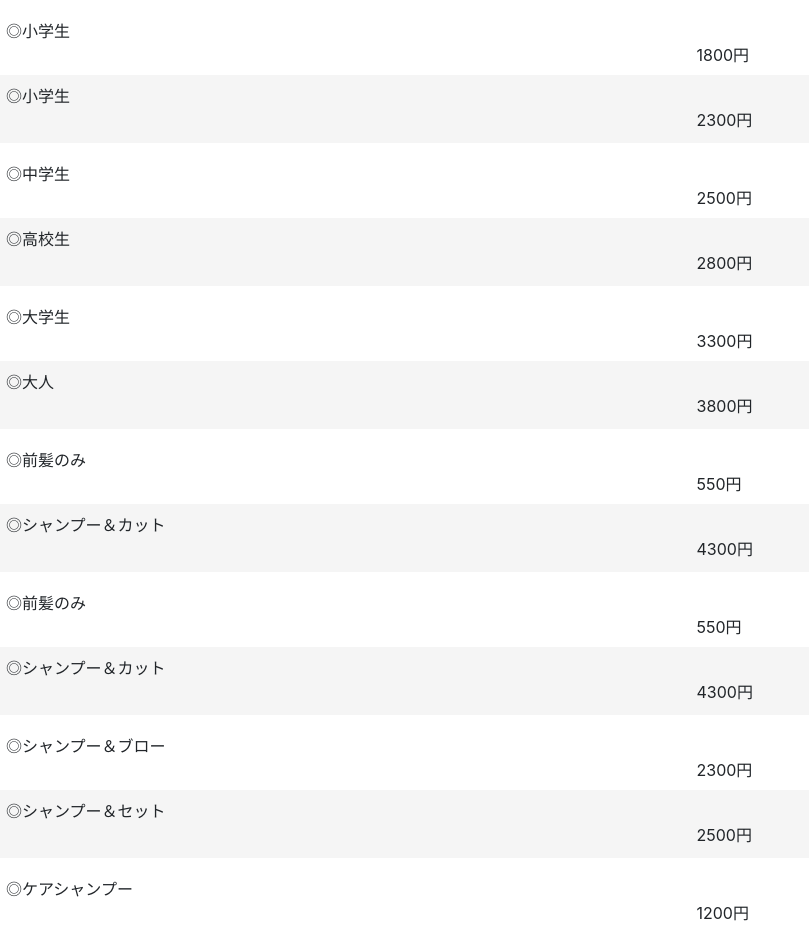
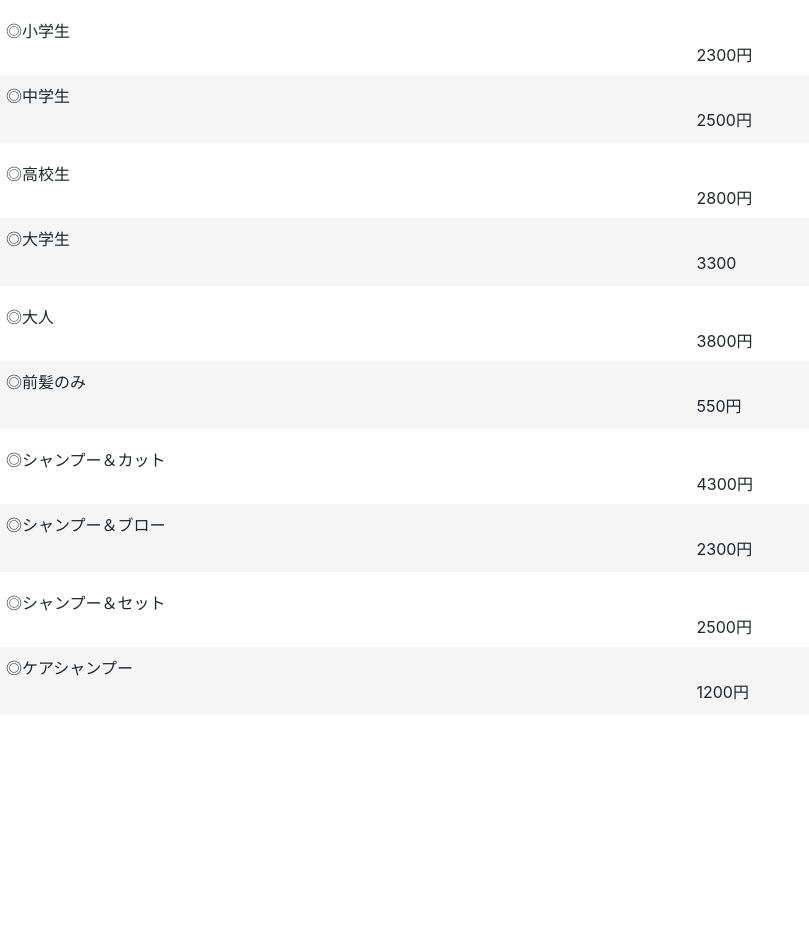
Before and after one commit to beautyoda/cut, a plain HTML site: page index.html in a window 1280 px wide. Shown: the part 554-1487 px from the top of the page, without its empty margins (0-809 px from the left). After the commit the page ends 1285 px from the top, so only its background shows below. Drawn offline with nearby package versions, Linux system fonts and the light colour scheme; a script that the page names is missing.

Commit message:
Update index.html

```diff
--- a/index.html
+++ b/index.html
@@ -31,12 +31,73 @@
 	<div class="span-5">
 <div>　</div>
 
-<div>　　 1800円</div>
+<div>　 　2300円</div>
 	</div>
 </div>
 
 <div class="fadein row03" style="background-color: #F5F5F5; padding:3px 0; margin-bottom: 1em;">
-	<div class="span-10">◎小学生</div>
+	<div class="span-10">◎中学生</div>
+	<div class="span-5">
+<div>　</div>
+
+<div>　　 2500円</div>
+	</div>
+</div>
+
+<div class="fadein row04">
+	<div class="span-10">◎高校生</div>
+	</div>
+<div class="fadein row04">
+	<div class="span-5">
+<div>　</div>
+
+<div>　 　2800円</div>
+	</div>
+</div>
+
+<div class="fadein row05" style="background-color: #F5F5F5; padding:3px 0; margin-bottom: 1em;">
+	<div class="span-10">◎大学生</div>
+	<div class="span-5">
+<div>　</div>
+
+<div>　　 3300</div>
+	</div>
+</div>
+
+<div class="fadein row06">
+	<div class="span-10">◎大人</div>
+	</div>
+<div class="fadein row06">
+	<div class="span-5">
+<div>　</div>
+
+<div>　　 3800円</div>
+	</div>
+</div>
+
+<div class="fadein row07" style="background-color: #F5F5F5; padding:3px 0; margin-bottom: 1em;">
+	<div class="span-10">◎前髪のみ</div>
+	<div class="span-5">
+<div>　</div>
+
+<div>　　 550円</div>
+	</div>
+</div>
+
+<div class="fadein row08">
+	<div class="span-10">◎シャンプー＆カット</div>
+	</div>
+<div class="fadein row08">
+	<div class="span-5">
+<div>　</div>
+
+<div>　　 4300円</div>
+	</div>
+</div>
+
+<div class="fadein row09" style="background-color: #F5F5F5; padding:3px 0; margin-bottom: 1em;">
+	<div class="span-10">
+◎シャンプー＆ブロー</div>
 	<div class="span-5">
 <div>　</div>
 
@@ -44,107 +105,11 @@
 	</div>
 </div>
 
-<div class="fadein row04">
-	<div class="span-10">◎中学生</div>
-	</div>
-<div class="fadein row04">
-	<div class="span-5">
-<div>　</div>
-
-<div>　 　2500円</div>
-	</div>
-</div>
-
-<div class="fadein row05" style="background-color: #F5F5F5; padding:3px 0; margin-bottom: 1em;">
-	<div class="span-10">◎高校生</div>
-	<div class="span-5">
-<div>　</div>
-
-<div>　　 2800円</div>
-	</div>
-</div>
-
-<div class="fadein row06">
-	<div class="span-10">◎大学生</div>
-	</div>
-<div class="fadein row06">
-	<div class="span-5">
-<div>　</div>
-
-<div>　　 3300円</div>
-	</div>
-</div>
-
-<div class="fadein row07" style="background-color: #F5F5F5; padding:3px 0; margin-bottom: 1em;">
+<div class="fadein row10">
 	<div class="span-10">
-◎大人</div>
-	<div class="span-5">
-<div>　</div>
-
-<div>　　 3800円</div>
-	</div>
-</div>
-
-<div class="fadein row08">
-	<div class="span-10">
-◎前髪のみ</div>
+◎シャンプー＆セット</div>
 	</div>
 <div class="fadein row08">
-	<div class="span-5">
-<div>　</div>
-
-<div>　　 550円</div>
-	</div>
-</div>
-
-<div class="fadein row09" style="background-color: #F5F5F5; padding:3px 0; margin-bottom: 1em;">
-	<div class="span-10">
-◎シャンプー＆カット</div>
-	<div class="span-5">
-<div>　</div>
-
-<div>　　 4300円</div>
-	</div>
-</div>
-
-
-<div class="fadein row10">
-	<div class="span-10">
-◎前髪のみ</div>
-	</div>
-<div class="fadein row08">
-	<div class="span-5">
-<div>　</div>
-
-<div>　　 550円</div>
-	</div>
-</div>
-
-<div class="fadein row11" style="background-color: #F5F5F5; padding:3px 0; margin-bottom: 1em;">
-	<div class="span-10">
-◎シャンプー＆カット</div>
-	<div class="span-5">
-<div>　</div>
-
-<div>　　 4300円</div>
-	</div>
-</div>
-
-<div class="fadein row12">
-	<div class="span-10">
-◎シャンプー＆ブロー</div>
-	</div>
-<div class="fadein row08">
-	<div class="span-5">
-<div>　</div>
-
-<div>　　 2300円</div>
-	</div>
-</div>
-
-<div class="fadein row13" style="background-color: #F5F5F5; padding:3px 0; margin-bottom: 1em;">
-	<div class="span-10">
-◎シャンプー＆セット</div>
 	<div class="span-5">
 <div>　</div>
 
@@ -152,11 +117,9 @@
 	</div>
 </div>
 
-<div class="fadein row14">
+<div class="fadein row11" style="background-color: #F5F5F5; padding:3px 0; margin-bottom: 1em;">
 	<div class="span-10">
 ◎ケアシャンプー</div>
-	</div>
-<div class="fadein row08">
 	<div class="span-5">
 <div>　</div>
 
```
